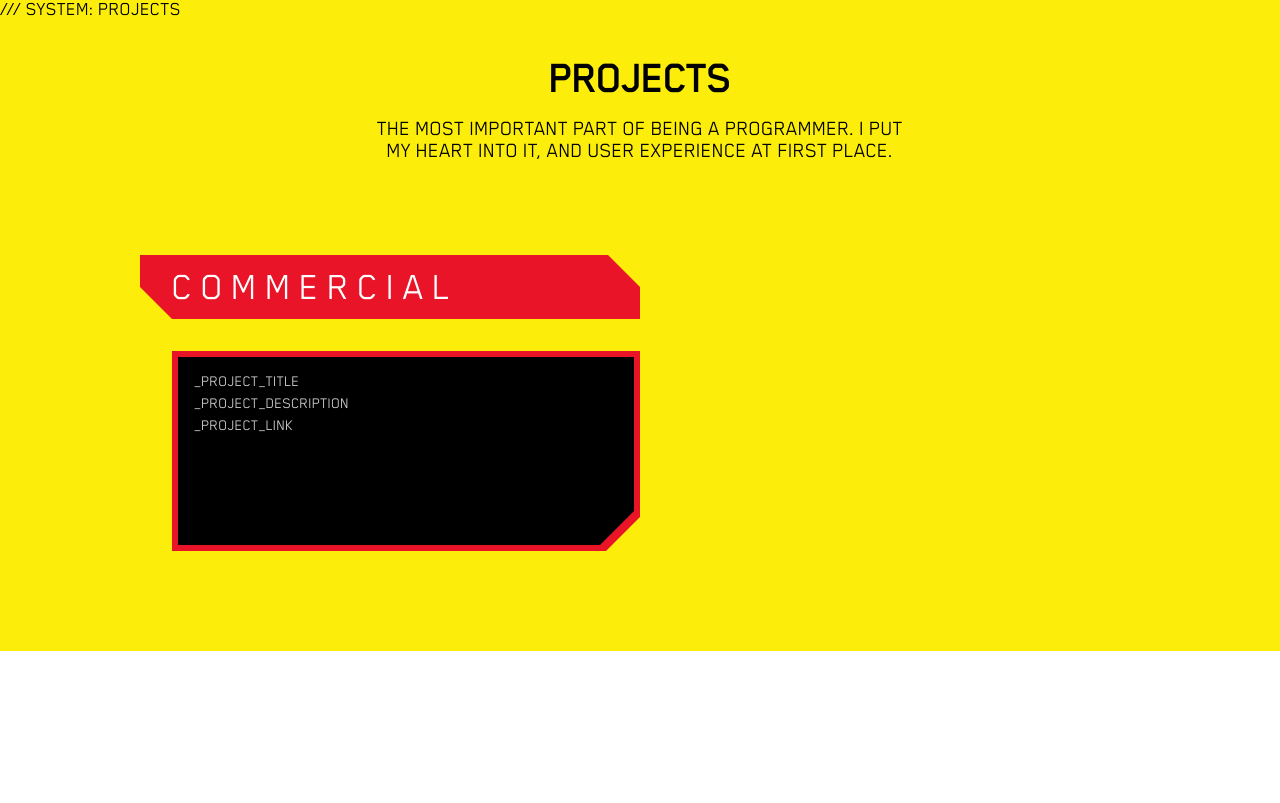
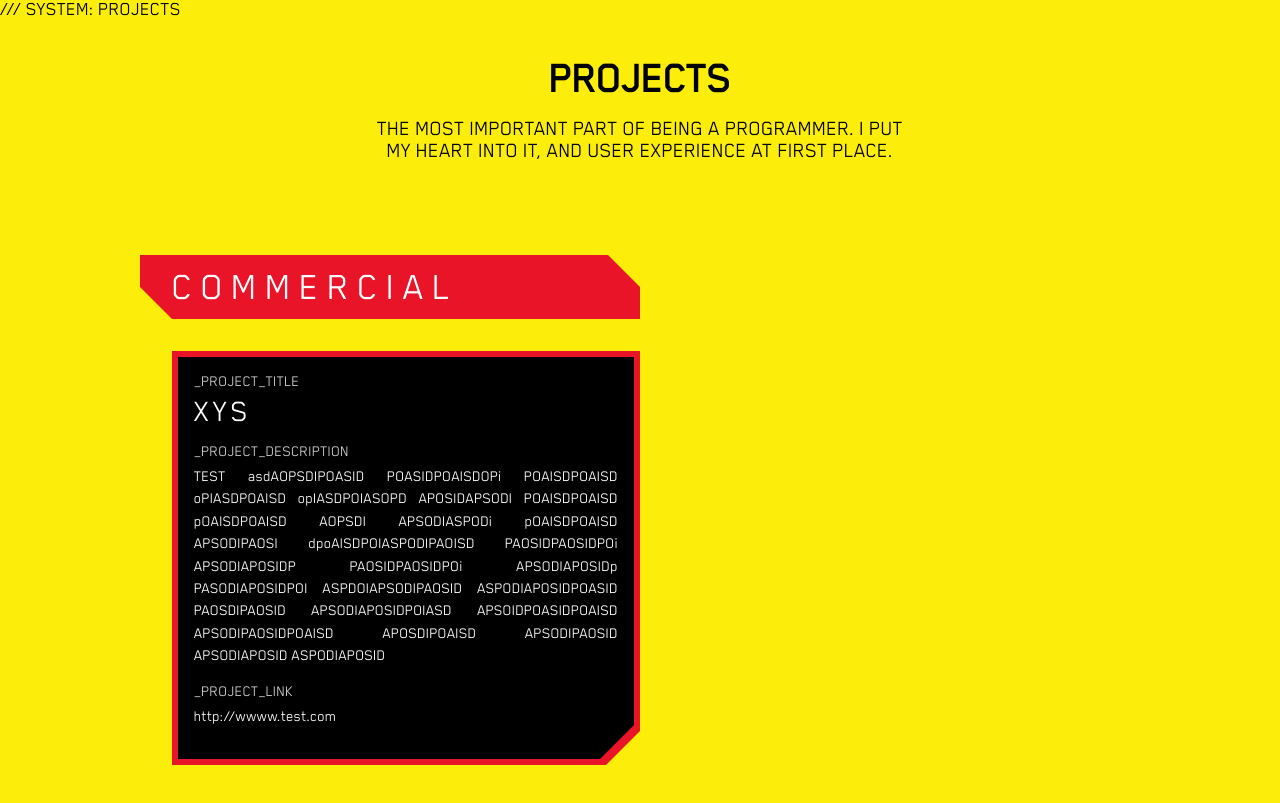
Before and after one commit to Domino731/my-world, a React (Vite) app: page / in a window 1280 px wide. Shown: the part 2771-3574 px from the top of the page. Before the commit the page ends 3422 px from the top, so only its background shows below. Built offline with nearby package versions, Linux system fonts and the light colour scheme.

Commit message:
feature - cp projects - project title & descriptio & link

```diff
--- a/src/modules/cyberpunk/projects/CpProjects.tsx
+++ b/src/modules/cyberpunk/projects/CpProjects.tsx
@@ -4,6 +4,7 @@ import {cpStyles} from "../styles/variables.ts";
 import {Title} from "../components/Title";
 import {SubTitle} from "../components/SubTitle/SubTitle.tsx";
 import {DataHeader} from "../components/DataHeader";
+import {commercialProjects} from "../../app/sections/Projects/Projects.const.ts";
 
 export const CpProjects = () => {
     return <section className={styles.container}>
@@ -19,13 +20,16 @@ export const CpProjects = () => {
                     <span/>
                 </h3>
                 <ul className={`${styles.list} ${styles.projectsListCommercial}`}>
-                    <li className={styles.projectsListItem}>
-                               <div className={styles.projectsListItemContent}>
-                                   <DataHeader title="_PROJECT_TITLE"/>
-                                   <DataHeader title="_PROJECT_DESCRIPTION"/>
-                                   <DataHeader title="_PROJECT_LINK"/>
-                               </div>
-                    </li>
+                    {commercialProjects.map(({title, description, linkTitle}) =>                     <li className={styles.projectsListItem}>
+                        <div className={styles.projectsListItemContent}>
+                            <DataHeader title="_PROJECT_TITLE"/>
+                            <p className={`${styles.projectText} ${styles.projectTitle}`}>{title}</p>
+                            <DataHeader title="_PROJECT_DESCRIPTION"/>
+                            <p className={`${styles.projectText} ${styles.projectDescription}`}> {description}</p>
+                            <DataHeader title="_PROJECT_LINK"/>
+                            <p className={`${styles.projectText} ${styles.projectDescription}`}>{linkTitle}</p>
+                        </div>
+                    </li>)}
                 </ul>
             </div>
         </div>
--- a/src/modules/cyberpunk/projects/styles.module.scss
+++ b/src/modules/cyberpunk/projects/styles.module.scss
@@ -61,7 +61,7 @@ clip-path: polygon(0% calc(100% - 32px), 32px 100%, 100% 100%, 100% 32px, calc(1
 
 .projectsListItem {
   width: 100%;
-  height: 200px;
+  padding: 6px;
   display: flex;
   justify-content: center;
   align-items: center;
@@ -72,8 +72,23 @@ clip-path: polygon(0% 100%, calc(100% - 34px) 100%, 100% calc(100% - 34px), 100%
 
 .projectsListItemContent {
   padding: 16px;
-width: calc(100% - 12px);
-    height: calc(100% - 12px);
+  width: 100%;
+  height: 100%;
   background: $black;
 clip-path: polygon(0% 100%, calc(100% - 34px) 100%, 100% calc(100% - 34px), 100% 0%, calc(100% - 22px) 0%, 0% 0%);
 }
+
+.projectText {
+  color: $white;
+  padding-bottom: 16px;
+}
+
+.projectTitle {
+  font-size: 32px;
+  letter-spacing: 0.1em;
+}
+
+.projectDescription {
+  text-align: justify;
+  line-height: 1.4em;
+}
```
